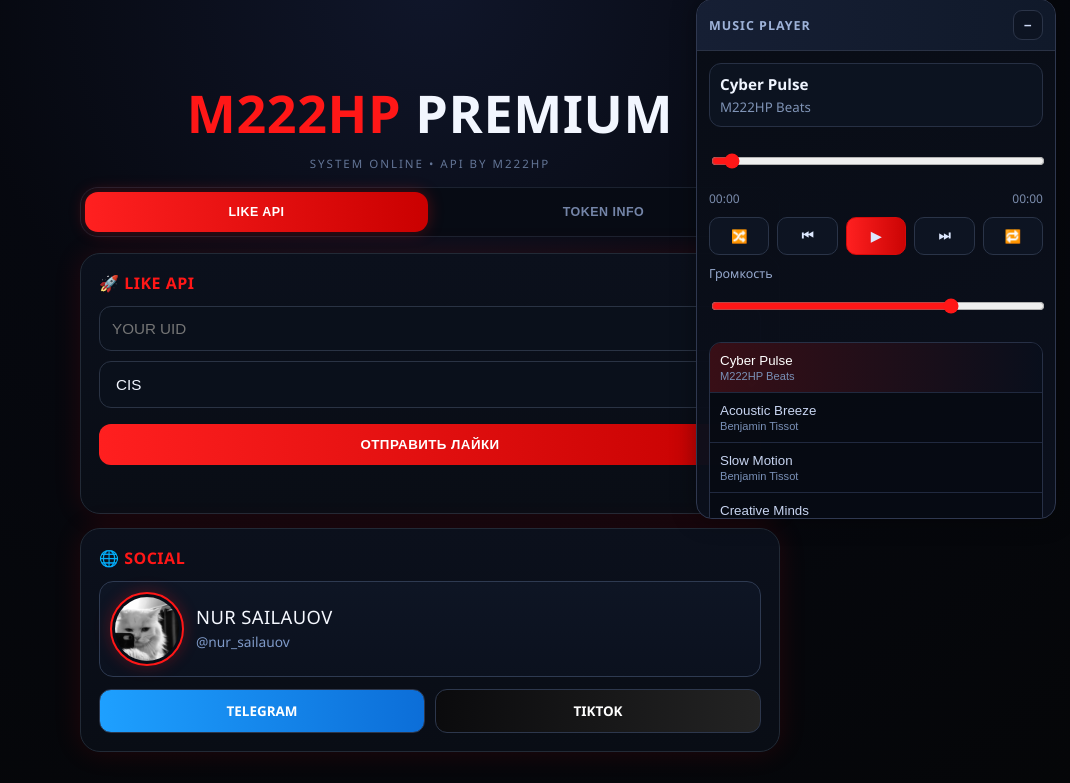
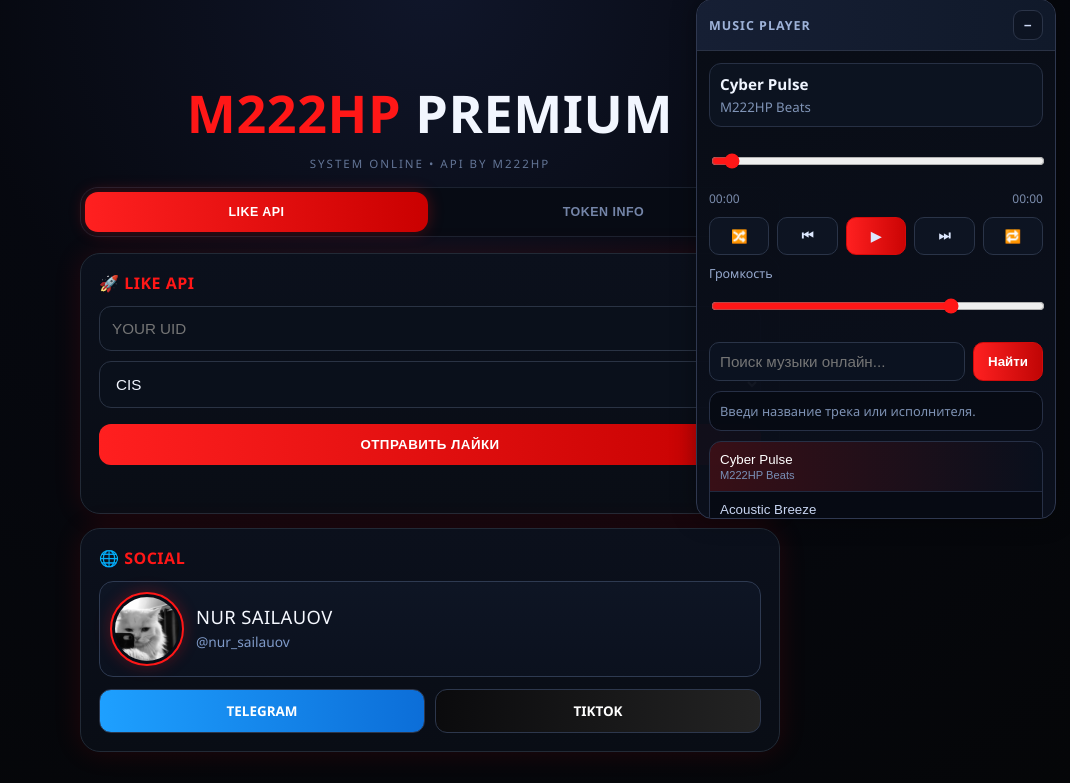
Before and after one commit to nursailauov/like, a Flask app: page / in a window 1280 px wide. Shown: the part 17-800 px from the top of the page, without its empty margins (210-1280 px from the left). Run offline with Flask 3, Linux system fonts and the light colour scheme.

Commit message:
feat: add online music search and add-to-playlist support

```diff
--- a/templates/index.html
+++ b/templates/index.html
@@ -151,6 +151,75 @@
       max-height: 190px;
       overflow: auto;
       background: rgba(6, 10, 18, 0.85);
+    }
+
+    .search-row {
+      display: grid;
+      grid-template-columns: 1fr auto;
+      gap: 8px;
+    }
+
+    .search-row input {
+      margin: 0;
+      padding: 10px;
+      border-radius: 10px;
+      background: #0b1220;
+      border: 1px solid #2a3448;
+      color: #dce8ff;
+    }
+
+    .search-btn {
+      border: 1px solid #d10b0b;
+      background: linear-gradient(90deg, #ff2020, #c00505);
+      color: #fff;
+      border-radius: 10px;
+      font-weight: 800;
+      padding: 0 14px;
+      cursor: pointer;
+    }
+
+    .search-results {
+      border: 1px solid #273046;
+      border-radius: 12px;
+      background: rgba(6, 10, 18, 0.85);
+      max-height: 160px;
+      overflow: auto;
+    }
+
+    .search-item {
+      border-bottom: 1px solid #20293f;
+      padding: 9px 10px;
+      display: flex;
+      justify-content: space-between;
+      align-items: center;
+      gap: 10px;
+    }
+
+    .search-item:last-child {
+      border-bottom: 0;
+    }
+
+    .search-item p {
+      margin: 0;
+      font-size: .82rem;
+      color: #d4e1ff;
+    }
+
+    .search-item small {
+      color: #7e95be;
+      font-size: .72rem;
+    }
+
+    .add-track-btn {
+      border: 1px solid #304361;
+      background: #0d1628;
+      color: #dce8ff;
+      border-radius: 8px;
+      cursor: pointer;
+      font-weight: 700;
+      font-size: .75rem;
+      padding: 6px 8px;
+      white-space: nowrap;
     }
 
     .track-item {
@@ -482,6 +551,14 @@
           <input id="volumeBar" type="range" min="0" max="1" value="0.75" step="0.01" />
         </label>
 
+        <div class="search-row">
+          <input id="musicSearch" type="text" placeholder="Поиск музыки онлайн..." />
+          <button id="searchBtn" class="search-btn" type="button">Найти</button>
+        </div>
+        <div id="searchResults" class="search-results">
+          <div style="padding:10px;color:#7f93b5;font-size:.8rem">Введи название трека или исполнителя.</div>
+        </div>
+
         <div id="playlist" class="playlist"></div>
       </div>
     </div>
@@ -614,6 +691,9 @@
     const seekBar = document.getElementById('seekBar');
     const volumeBar = document.getElementById('volumeBar');
     const playlistEl = document.getElementById('playlist');
+    const musicSearch = document.getElementById('musicSearch');
+    const searchBtn = document.getElementById('searchBtn');
+    const searchResults = document.getElementById('searchResults');
     const trackNameEl = document.getElementById('trackName');
     const trackArtistEl = document.getElementById('trackArtist');
     const currentTimeEl = document.getElementById('currentTime');
@@ -625,10 +705,7 @@
 
     const playlist = [
       { title: 'Cyber Pulse', artist: 'M222HP Beats', src: "{{ url_for('static', filename='music.mp3') }}" },
-      { title: 'Acoustic Breeze', artist: 'Benjamin Tissot', src: 'https://www.bensound.com/bensound-music/bensound-acousticbreeze.mp3' },
-      { title: 'Slow Motion', artist: 'Benjamin Tissot', src: 'https://www.bensound.com/bensound-music/bensound-slowmotion.mp3' },
-      { title: 'Creative Minds', artist: 'Benjamin Tissot', src: 'https://www.bensound.com/bensound-music/bensound-creativeminds.mp3' },
-      { title: 'A New Beginning', artist: 'Benjamin Tissot', src: 'https://www.bensound.com/bensound-music/bensound-anewbeginning.mp3' },
+      { title: 'Acoustic Breeze', artist: 'Benjamin Tissot', src: 'https://www.bensound.com/bensound-music/bensound-acousticbreeze.mp3' }
     ];
 
     function setStatus(message, type = '') {
@@ -784,6 +861,68 @@
       }
     }
 
+    function addTrackToPlaylist(track, autoplay = false) {
+      const exists = playlist.some((item) => item.src === track.src);
+      if (!exists) {
+        playlist.unshift(track);
+        currentTrackIndex = 0;
+      } else {
+        currentTrackIndex = playlist.findIndex((item) => item.src === track.src);
+      }
+      loadTrack(currentTrackIndex, autoplay);
+      setStatus(`Добавлен трек: ${track.title}`, 'ok');
+    }
+
+    function renderSearchResults(items) {
+      if (!items.length) {
+        searchResults.innerHTML = '<div style="padding:10px;color:#7f93b5;font-size:.8rem">Ничего не найдено.</div>';
+        return;
+      }
+
+      searchResults.innerHTML = '';
+      items.forEach((item) => {
+        const row = document.createElement('div');
+        row.className = 'search-item';
+        const textWrap = document.createElement('div');
+        textWrap.innerHTML = `<p>${item.title}</p><small>${item.artist}</small>`;
+
+        const addBtn = document.createElement('button');
+        addBtn.type = 'button';
+        addBtn.className = 'add-track-btn';
+        addBtn.textContent = 'Добавить ▶';
+        addBtn.addEventListener('click', () => addTrackToPlaylist(item, true));
+
+        row.appendChild(textWrap);
+        row.appendChild(addBtn);
+        searchResults.appendChild(row);
+      });
+    }
+
+    async function searchOnlineMusic() {
+      const query = musicSearch.value.trim();
+      if (!query) {
+        setStatus('Введи запрос для поиска музыки', 'err');
+        return;
+      }
+
+      searchResults.innerHTML = '<div style="padding:10px;color:#7f93b5;font-size:.8rem">Ищу треки...</div>';
+
+      try {
+        const res = await fetch(`https://itunes.apple.com/search?term=${encodeURIComponent(query)}&entity=song&limit=30`);
+        const data = await res.json();
+        const mapped = (data.results || [])
+          .filter((x) => x.previewUrl)
+          .map((x) => ({
+            title: x.trackName || 'Unknown Track',
+            artist: x.artistName || 'Unknown Artist',
+            src: x.previewUrl
+          }));
+        renderSearchResults(mapped);
+      } catch (error) {
+        searchResults.innerHTML = '<div style="padding:10px;color:#ff7373;font-size:.8rem">Ошибка поиска. Попробуй еще раз.</div>';
+      }
+    }
+
     async function playCurrent() {
       try {
         await bgMusic.play();
@@ -828,6 +967,13 @@
 
     nextBtn.addEventListener('click', nextTrack);
     prevBtn.addEventListener('click', prevTrack);
+    searchBtn.addEventListener('click', searchOnlineMusic);
+    musicSearch.addEventListener('keydown', (event) => {
+      if (event.key === 'Enter') {
+        event.preventDefault();
+        searchOnlineMusic();
+      }
+    });
 
     shuffleBtn.addEventListener('click', () => {
       isShuffle = !isShuffle;
```
